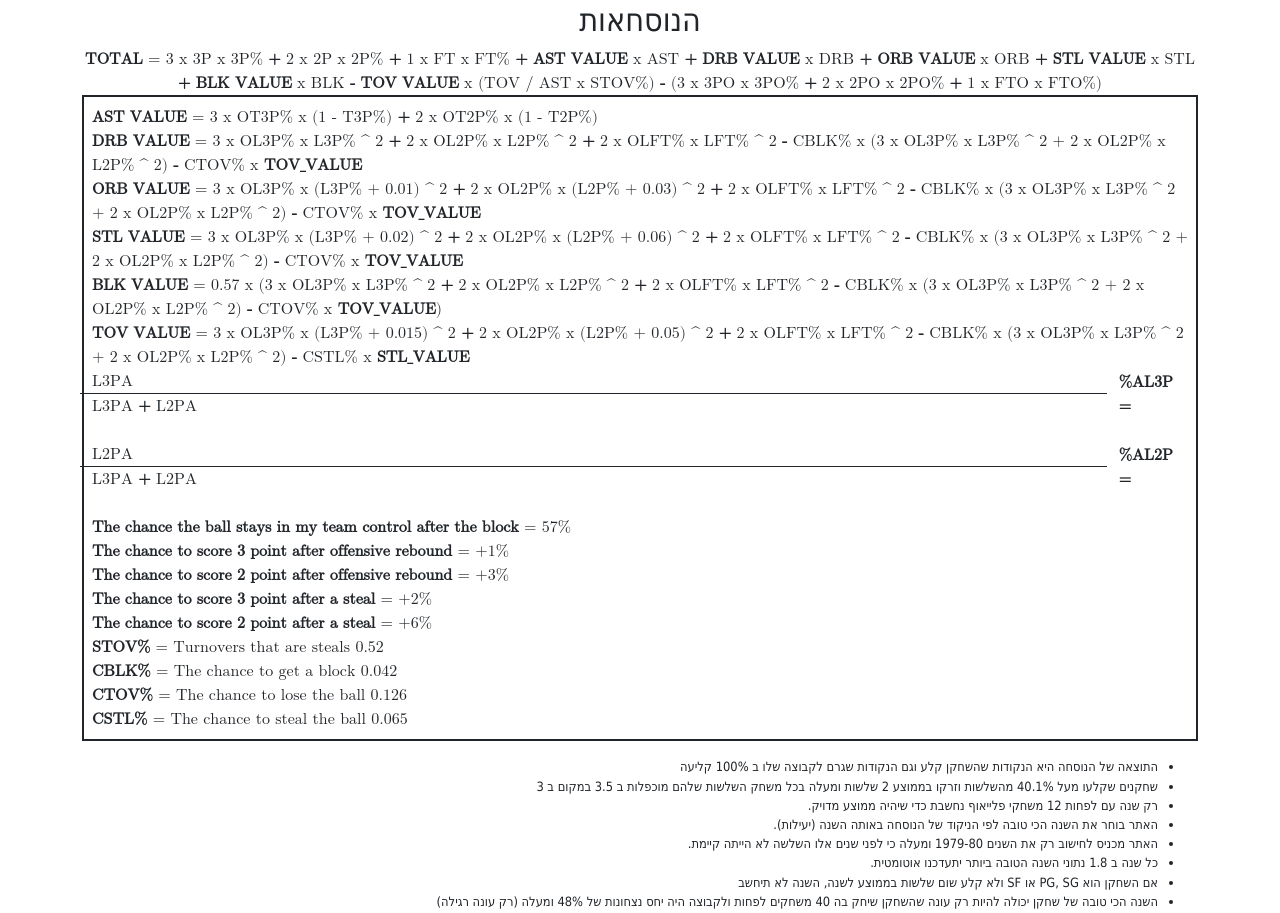
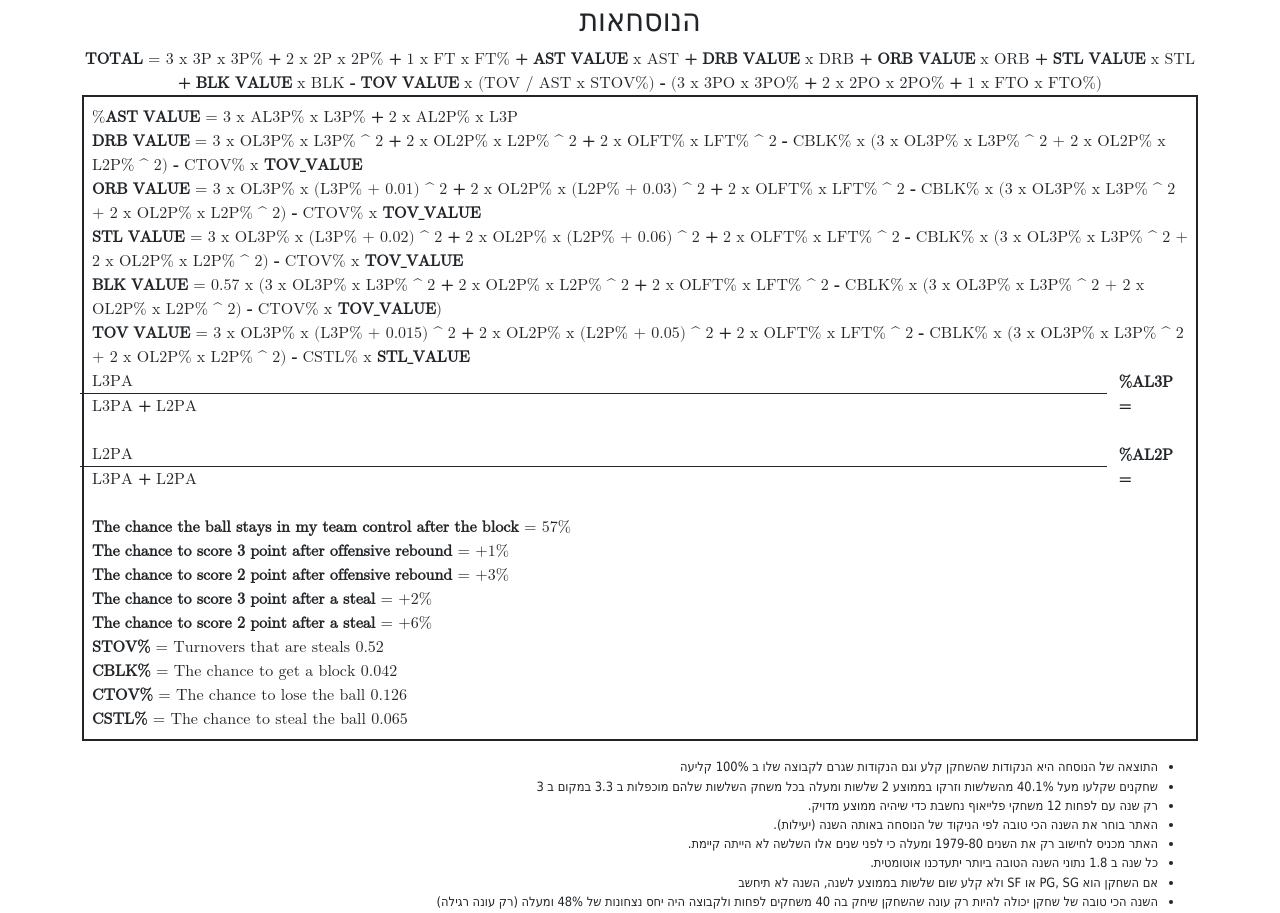
Before and after one commit to d4nieldev/basketball-stats, a Flask app: template templates/basketball_stats.html in a window 1280 px wide. Shown: the part 1011-1924 px from the top of the page. Run offline with Flask 2, Linux system fonts and the light colour scheme; the template is opened without the code that fills it, so the values that code supplies are empty.

Commit message:
interface changes

```diff
--- a/templates/basketball_stats.html
+++ b/templates/basketball_stats.html
@@ -182,7 +182,7 @@
                     </div>
 
                     <div class="border border-2 border-dark mb-3 text-start p-2">
-                        <b>AST VALUE</b> = 3 x OT3P% x (1 - T3P%) <b>+</b> 2 x OT2P% x (1 - T2P%)
+                        <b>AST VALUE</b> = 3 x AL3P% x L3P% <b>+</b> 2 x AL2P% x L3P%
                         <br>
                         <b>DRB VALUE</b> = 3 x OL3P% x L3P% ^ 2 <b>+</b> 2 x OL2P% x L2P% ^ 2 <b>+</b> 2 x OLFT% x LFT% ^ 2 <b>-</b> CBLK% x (3 x OL3P% x L3P% ^ 2 + 2 x OL2P% x L2P% ^ 2) <b>-</b> CTOV% x <b>TOV_VALUE</b>
                         <br>
@@ -242,7 +242,7 @@
 
                     <ul class="text-end" style="font-family: Tahoma; font-size: 0.8rem;" dir="rtl">
                         <li>התוצאה של הנוסחה היא הנקודות שהשחקן קלע וגם הנקודות שגרם לקבוצה שלו ב 100% קליעה</li>
-                        <li>שחקנים שקלעו מעל 40.1% מהשלשות וזרקו בממוצע 2 שלשות ומעלה בכל משחק השלשות שלהם מוכפלות ב 3.5 במקום ב 3</li>
+                        <li>שחקנים שקלעו מעל 40.1% מהשלשות וזרקו בממוצע 2 שלשות ומעלה בכל משחק השלשות שלהם מוכפלות ב 3.3 במקום ב 3</li>
                         <li>רק שנה עם לפחות 12 משחקי פלייאוף נחשבת כדי שיהיה ממוצע מדויק.</li>
                         <li>האתר בוחר את השנה הכי טובה לפי הניקוד של הנוסחה באותה השנה (יעילות).</li>
                         <li>האתר מכניס לחישוב רק את השנים 1979-80 ומעלה כי לפני שנים אלו השלשה לא הייתה קיימת.</li>
```
